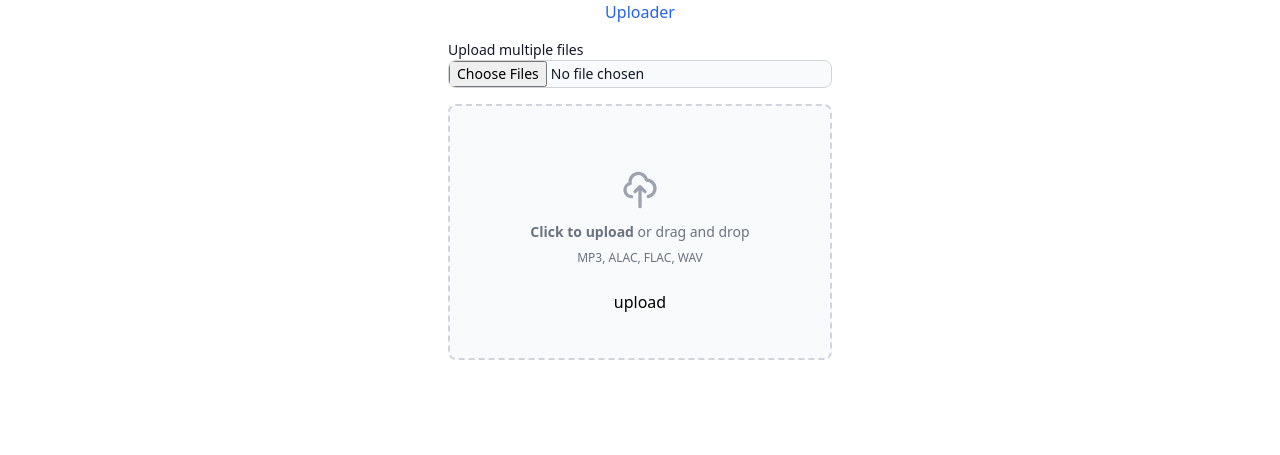
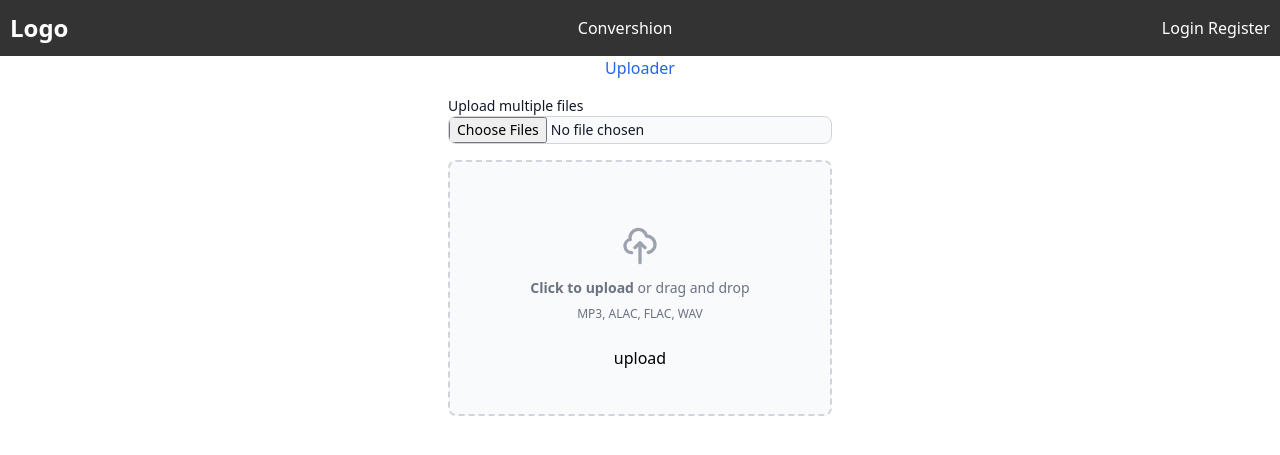
Before and after one commit to 93k00c3/Convershion, a Flask app: page / in a window 1280 px wide. Shown: the top 455 px of the page. Run offline with Flask 3, Linux system fonts and the light colour scheme; style sheets or scripts are compiled from the project's sources.

Commit message:
Navbar create

```diff
--- /dev/null
+++ b/static/css/navbar.css
@@ -0,0 +1,46 @@
+body {
+  margin: 0;
+  padding: 0;
+}
+
+nav {
+  background-color: #333;
+  color: #fff;
+  display: flex;
+  justify-content: space-between;
+  align-items: center;
+  padding: 10px;
+}
+
+.logo {
+  font-size: 24px;
+  font-weight: bold;
+}
+
+.nav-links {
+  list-style: none;
+  display: flex;
+}
+
+.nav-links li {
+  margin-left: 20px;
+}
+
+.nav-links li a {
+  color: #fff;
+  text-decoration: none;
+  transition: color 0.3s ease;
+}
+.login-register a {
+  color: #fff;
+  text-decoration: none;
+  transition: color 0.3s ease;
+}
+
+.login-register a:hover {
+  color: #66ccff;
+}
+
+.nav-links li a:hover {
+  color: #66ccff;
+}
--- a/templates/index.html
+++ b/templates/index.html
@@ -4,7 +4,7 @@
     <meta charset="UTF-8">
     <link rel="stylesheet" href="{{ url_for('static', filename='css/dist/output.css') }}">
 </head>
-
+{% include 'navbar.html' %}
 <body class="background-color: rgb(30, 41, 59); background-image: radial-gradient(at 0% 100%, rgb(23, 23, 23) 0, transparent 100%);">
     <form method=post enctype="multipart/form-data">
         <div class="grid place-items-top justify-center">
@@ -15,7 +15,7 @@
                 <label class="block  text-sm font-medium text-gray-900 dark:text-white" for="multiple_files">Upload multiple files</label>
                 <input class="block w-96 text-sm text-gray-900 border border-gray-300 rounded-lg cursor-pointer bg-gray-50 dark:text-gray-400 focus:outline-none dark:bg-gray-700 dark:border-gray-600 dark:placeholder-gray-400" id="multiple_files" type="file" name="file" multiple>
             </div>
-                <div id="graph"></div>
+                <div id="graph" class="items-center"></div>
             {# Dropzone #}
             <div class="flex items-center justify-center w-half">
                 <label for="dropzone-file" class="flex flex-col items-center justify-center w-96 h-64 border-2 border-gray-300 border-dashed rounded-lg cursor-pointer bg-gray-50 dark:hover:bg-bray-800 dark:bg-gray-700 hover:bg-gray-100 dark:border-gray-600 dark:hover:border-gray-500 dark:hover:bg-gray-600">
--- /dev/null
+++ b/templates/navbar.html
@@ -0,0 +1,16 @@
+<link rel="stylesheet" href="../static/css/navbar.css">
+<nav>
+    <div class="logo">Logo</div>
+    <ul class="nav-links">
+      <li><a href="#">Convershion</a></li>
+    </ul>
+    <div class="login-register">
+      {% if logged_in %}
+        <a href="#">Welcome, {{ username }}</a>
+        <a href="/logout">Logout</a>
+      {% else %}
+        <a href="/login">Login</a>
+        <a href="/register">Register</a>
+      {% endif %}
+    </div>
+</nav>
--- a/templates/upload.html
+++ b/templates/upload.html
@@ -1,3 +1,5 @@
+{% include 'navbar.html' %}
+
 <div>
     <div>
         <form action="upload.html" method="POST" enctype="multipart/form-data">
```
